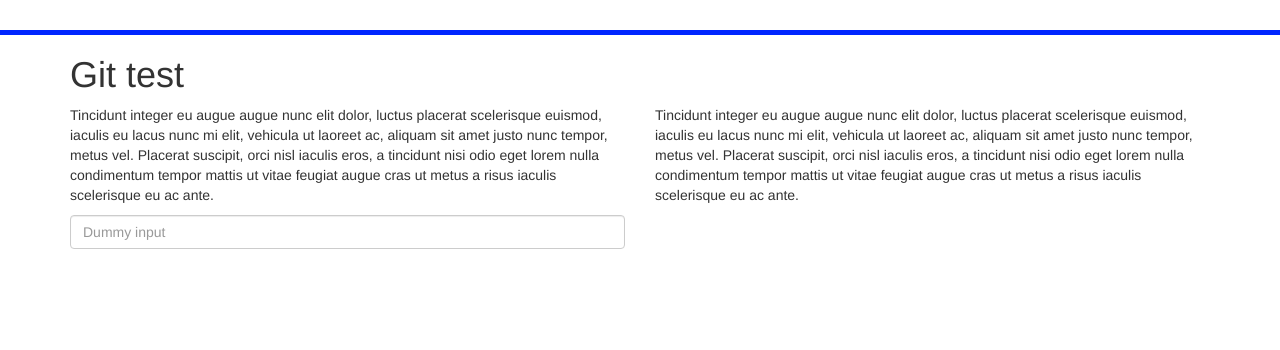
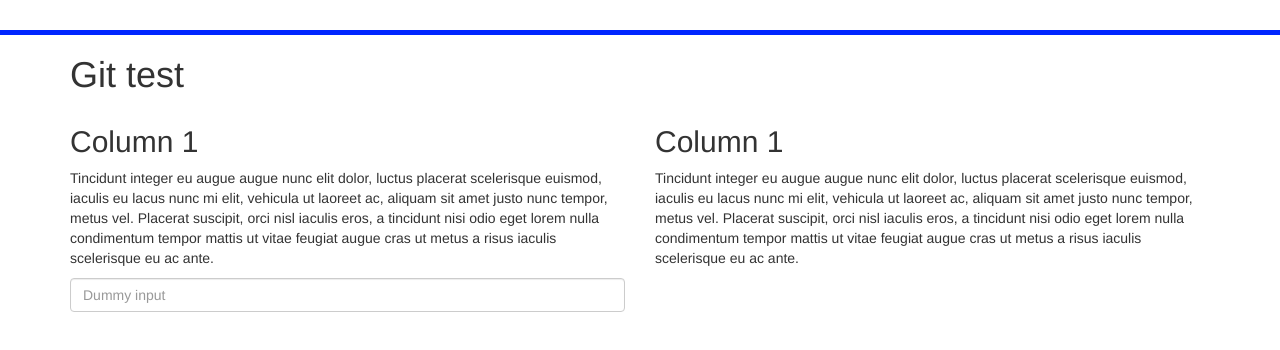
Before and after one commit to JskB2/PracticeHub, a plain HTML site: page index.html in a window 1280 px wide. Drawn offline with nearby package versions, Linux system fonts and the light colour scheme.

Commit message:
Update index.html

```diff
--- a/index.html
+++ b/index.html
@@ -18,6 +18,7 @@
         <h1>Git test</h1>
         <div class="row">
             <div class="col-md-6">
+                <h2>Column 1</h2>
                 <p>
                     Tincidunt integer eu augue augue nunc elit dolor, luctus placerat scelerisque euismod, iaculis eu lacus nunc mi elit, vehicula ut laoreet ac, aliquam sit amet justo nunc tempor, metus vel.
                     Placerat suscipit, orci nisl iaculis eros, a tincidunt nisi odio eget lorem nulla condimentum tempor mattis ut vitae feugiat augue cras ut metus a risus iaculis scelerisque eu ac ante.
@@ -25,6 +26,7 @@
                 <input type="text" placeholder="Dummy input" class="form-control" />
             </div>
             <div class="col-md-6">
+                <h2>Column 1</h2>
                 <p>
                     Tincidunt integer eu augue augue nunc elit dolor, luctus placerat scelerisque euismod, iaculis eu lacus nunc mi elit, vehicula ut laoreet ac, aliquam sit amet justo nunc tempor, metus vel.
                     Placerat suscipit, orci nisl iaculis eros, a tincidunt nisi odio eget lorem nulla condimentum tempor mattis ut vitae feugiat augue cras ut metus a risus iaculis scelerisque eu ac ante.
```
